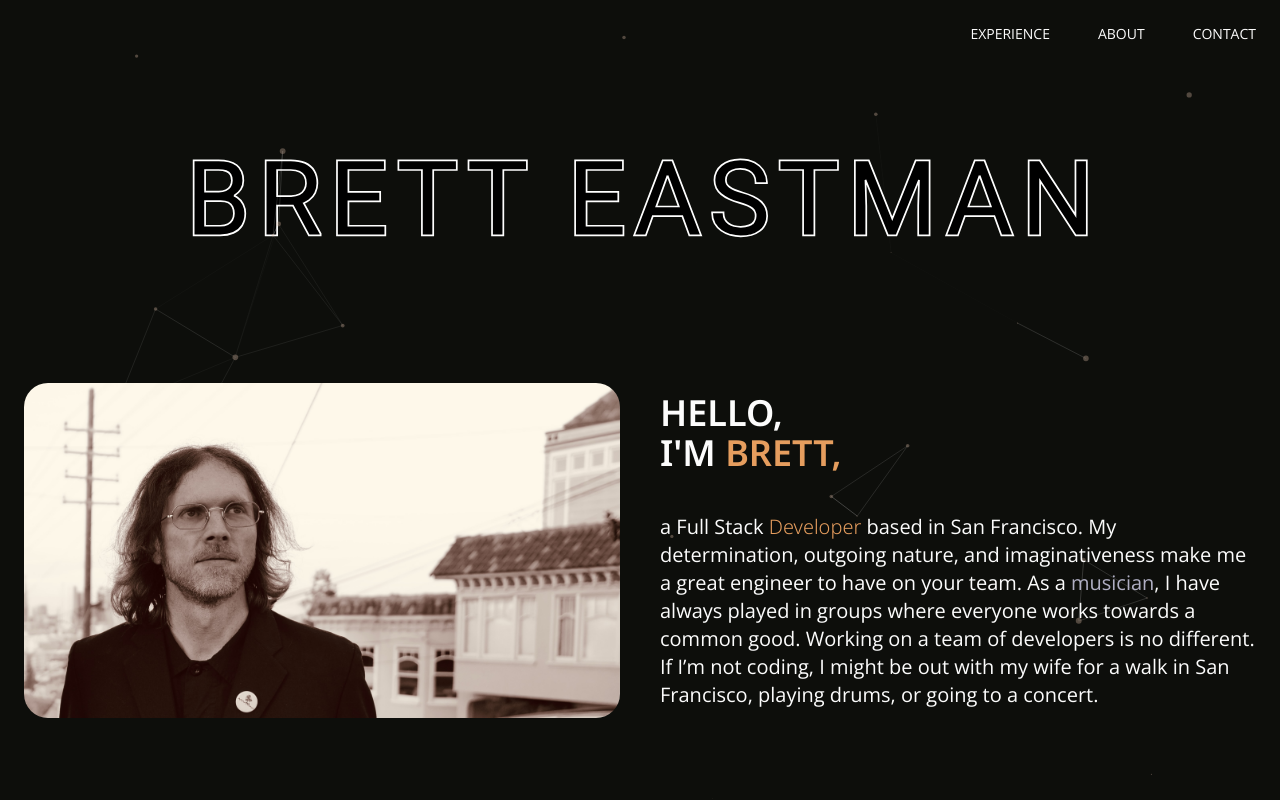
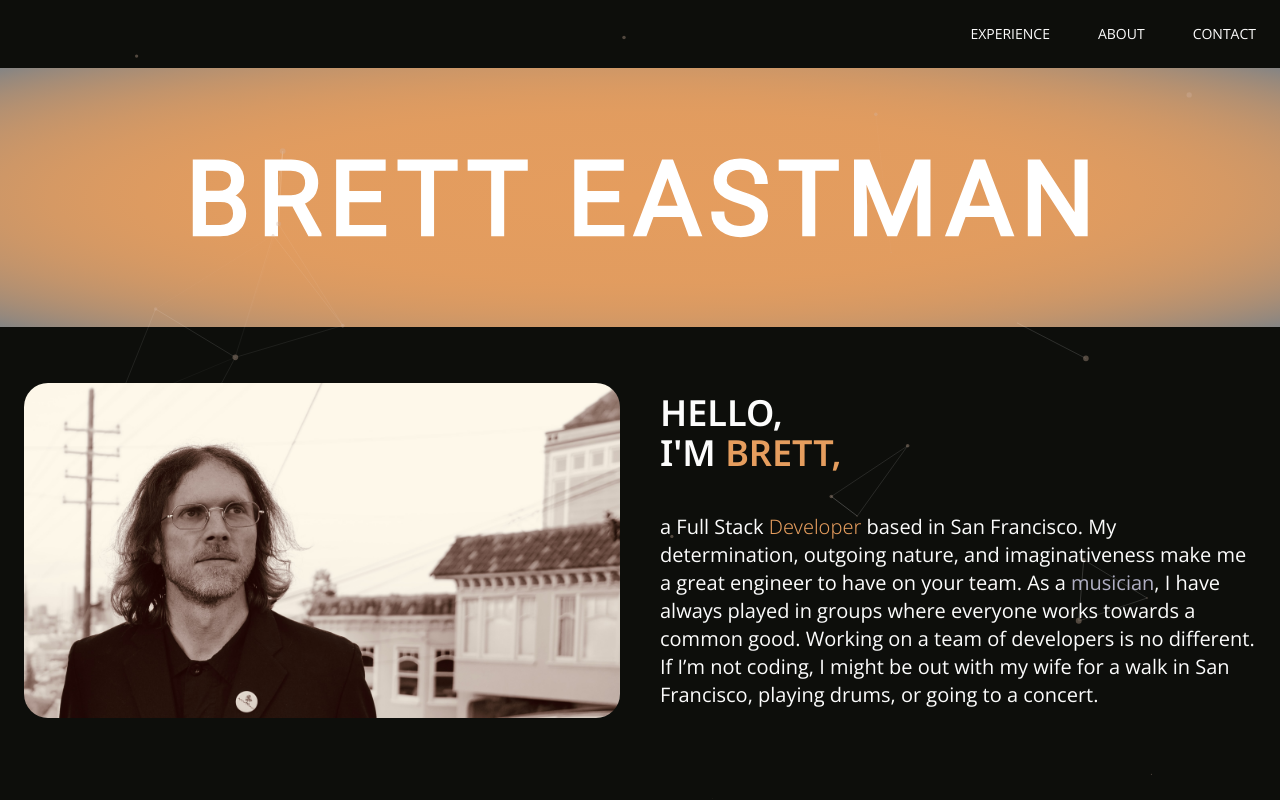
Before and after one commit to BrettEastman/brett-eastman-developer, a SvelteKit app: page / in a window 1280 px wide. Shown: the top 800 px of the page. Built offline with nearby package versions, Linux system fonts and the light colour scheme.

Commit message:
fix: Add CSS color variables back to :root in app.css

```diff
--- a/src/app.css
+++ b/src/app.css
@@ -19,6 +19,27 @@
 	--color-blueGrey: #b0afc4;
 	--color-warning: #b3261e;
 	--color-warningHover: #a31f19;
+}
+
+:root {
+	--primary10: #0d0e0b;
+	--primary20: #2b2b2b;
+	--primary30: #696969;
+	--primary40: #848484;
+	--primary50: #a0a0a0;
+	--primary60: #b7b8b6;
+	--primary70: #c9cac8;
+	--primary80: #eeeeee;
+	--primary90: #fcfcfc;
+	--primary100: #ffffff;
+	--pear: #d6bb7d;
+	--peach: #e59d5e;
+	--peachGrey: #dba784;
+	--greyPeach: #d3b4a0;
+	--blueRedGrey: #b9b1bc;
+	--blueGrey: #b0afc4;
+	--warning: #b3261e;
+	--warningHover: #a31f19;
 }
 
 html {
```
